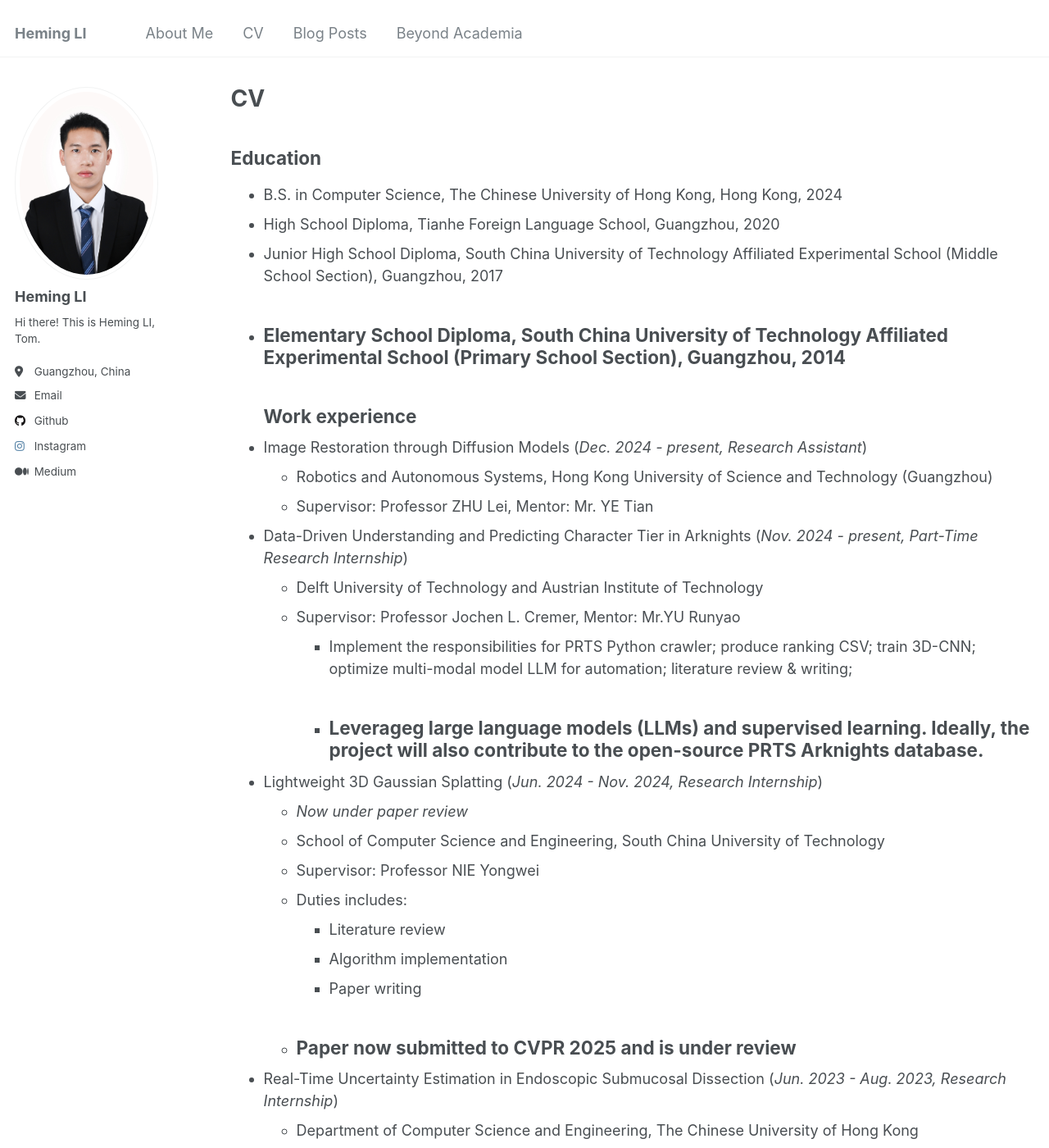
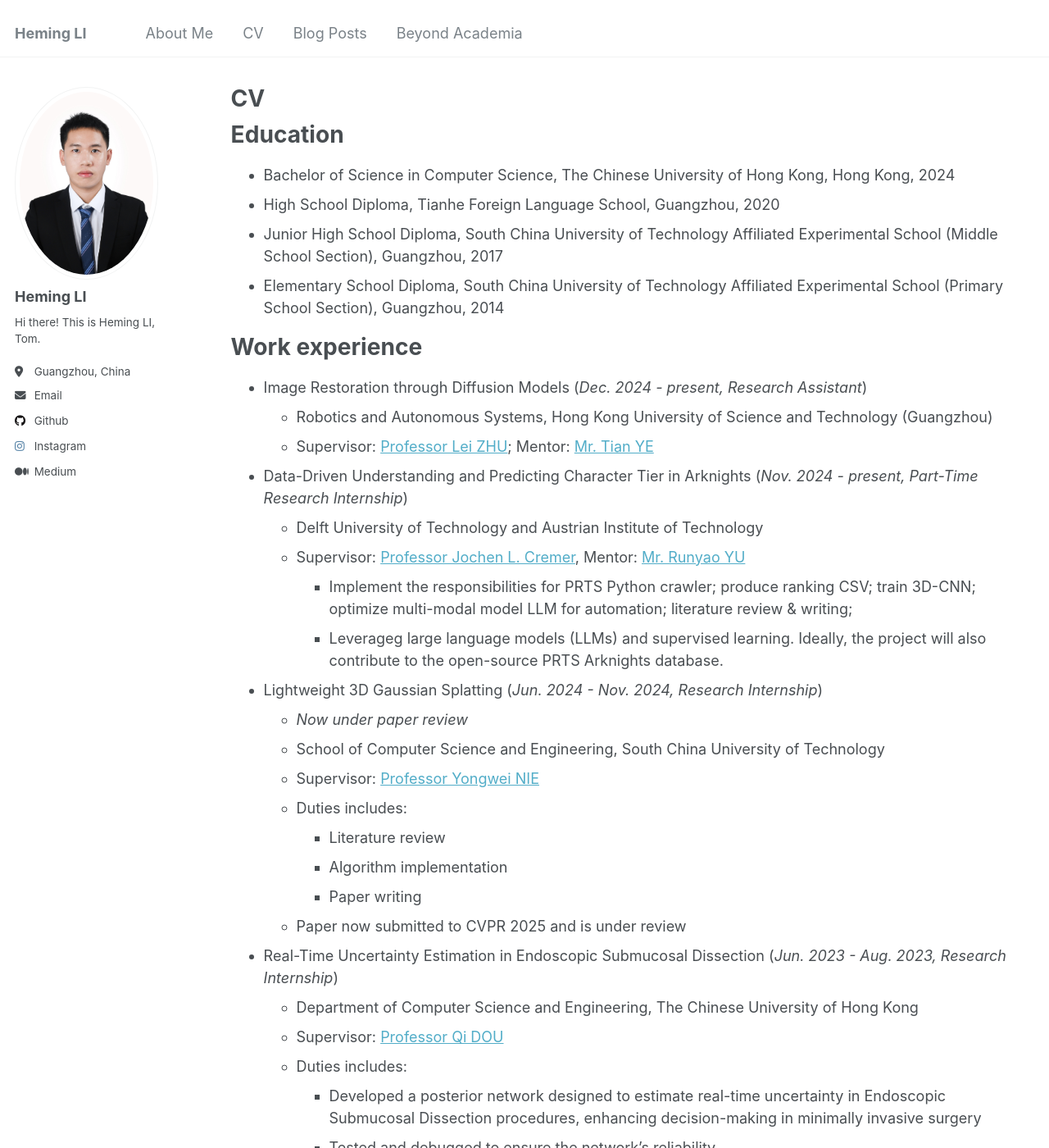
Before and after one commit to Tom-Liii/Tom-Liii.github.io, a Jekyll site: the page built from _pages/cv.md, in a window 1280 px wide and 1400 px high. Shown: the whole window at 82% size. Built offline with Jekyll 4.4.1, drawn with Linux system fonts in a browser that asks for light colours; some of the changed text lies outside the part shown.

```diff
--- a/_pages/cv.md
+++ b/_pages/cv.md
@@ -9,44 +9,45 @@ redirect_from:
 
 <!-- {% include base_path %} -->
 
-## Education
-- B.S. in Computer Science, The Chinese University of Hong Kong, Hong Kong, 2024
+# Education
+- Bachelor of Science in Computer Science, The Chinese University of Hong Kong, Hong Kong, 2024
 - High School Diploma, Tianhe Foreign Language School, Guangzhou, 2020
 - Junior High School Diploma, South China University of Technology Affiliated Experimental School (Middle School Section), Guangzhou, 2017
 - Elementary School Diploma, South China University of Technology Affiliated Experimental School (Primary School Section), Guangzhou, 2014
----
-## Work experience
+
+# Work experience
 - Image Restoration through Diffusion Models (*Dec. 2024 - present, Research Assistant*)
   - Robotics and Autonomous Systems, Hong Kong University of Science and Technology (Guangzhou)
-  - Supervisor: Professor ZHU Lei, Mentor: Mr. YE Tian
+  - Supervisor: [Professor Lei ZHU](https://sites.google.com/site/indexlzhu/home); Mentor: [Mr. Tian YE](https://owen718.github.io/)
+
 - Data-Driven Understanding and Predicting Character Tier in Arknights (*Nov. 2024 - present, Part-Time Research Internship*)
   - Delft University of Technology and Austrian Institute of Technology
-  - Supervisor: Professor Jochen L. Cremer, Mentor: Mr.YU Runyao
+  - Supervisor: [Professor Jochen L. Cremer](https://www.tudelft.nl/en/staff/j.l.cremer/), Mentor: [Mr. Runyao YU](https://www.tudelft.nl/en/staff/runyao.yu/?cHash=8937da7d2555ef67eb10165516f80a67)
     - Implement the responsibilities for PRTS Python crawler; produce ranking CSV; train 3D-CNN; optimize multi-modal model LLM for automation; literature review & writing;
     - Leverageg large language models (LLMs) and supervised learning. Ideally, the project will also contribute to the open-source PRTS Arknights database.
----
+
 - Lightweight 3D Gaussian Splatting (*Jun. 2024 - Nov. 2024, Research Internship*)
   - *Now under paper review*
   - School of Computer Science and Engineering, South China University of Technology
-  - Supervisor: Professor NIE Yongwei
+  - Supervisor: [Professor Yongwei NIE](https://nieyongwei.net/)
   - Duties includes:
     - Literature review
     - Algorithm implementation
     - Paper writing
   - Paper now submitted to CVPR 2025 and is under review
----
+
 - Real-Time Uncertainty Estimation in Endoscopic Submucosal Dissection (*Jun. 2023 - Aug. 2023, Research Internship*)
   - Department of Computer Science and Engineering, The Chinese University of Hong Kong
-  - Supervisor: Professor DOU Qi
+  - Supervisor: [Professor Qi DOU](https://www.cse.cuhk.edu.hk/~qdou/)
   - Duties includes:
     - Developed a posterior network designed to estimate real-time uncertainty in Endoscopic Submucosal Dissection procedures, enhancing decision-making in minimally invasive surgery
     - Tested and debugged to ensure the network's reliability
     - Presented the project at the department's concluding presentation session of the summer internship
----
+
 - Neural Text-to-Speech System for Personalized Voice Synthesis (*Nov. 2022 - May 2023, Student Helper*)
   - Department of Electronic Engineering, The Chinese University of Hong Kong
----
-## Skills
+
+# Skills
 - Python
   - PyTorch
   - OpenCV
```
Also changed, not shown: _pages/about.md (+7 -1 lines).
